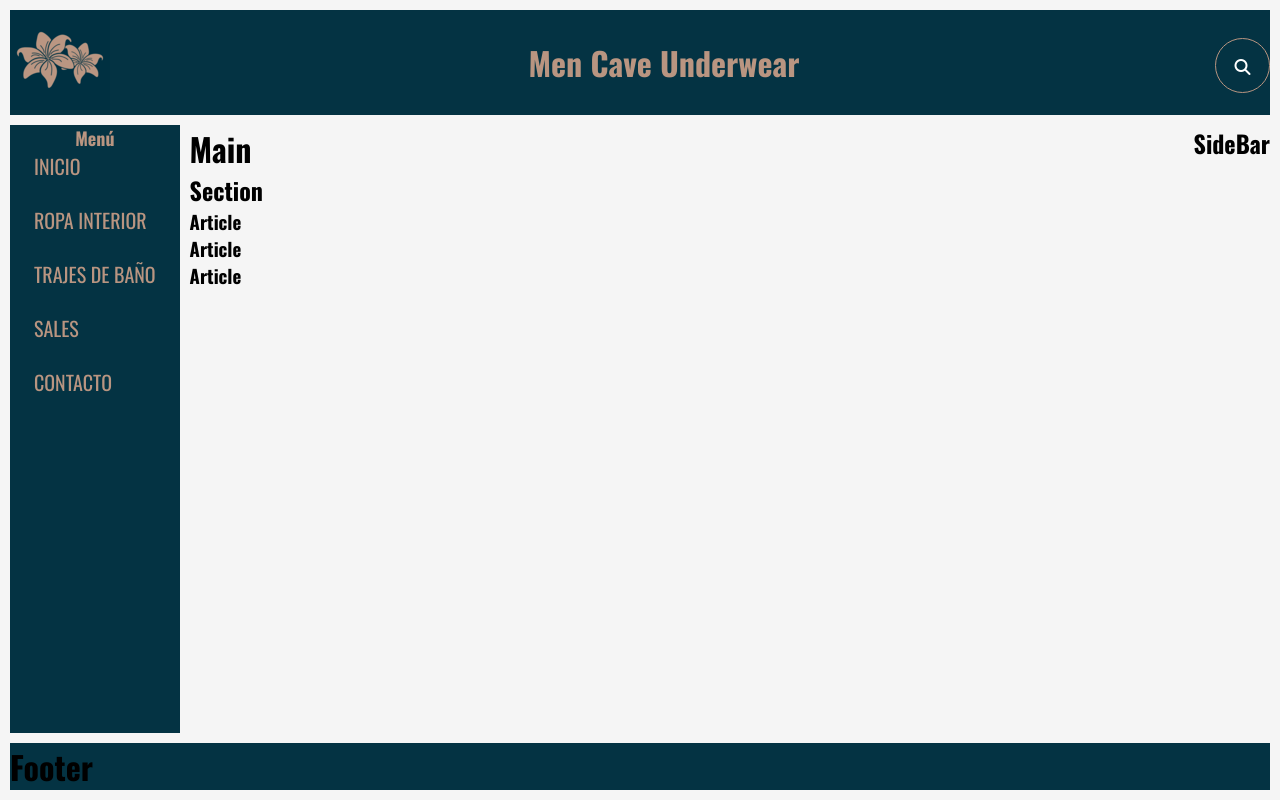
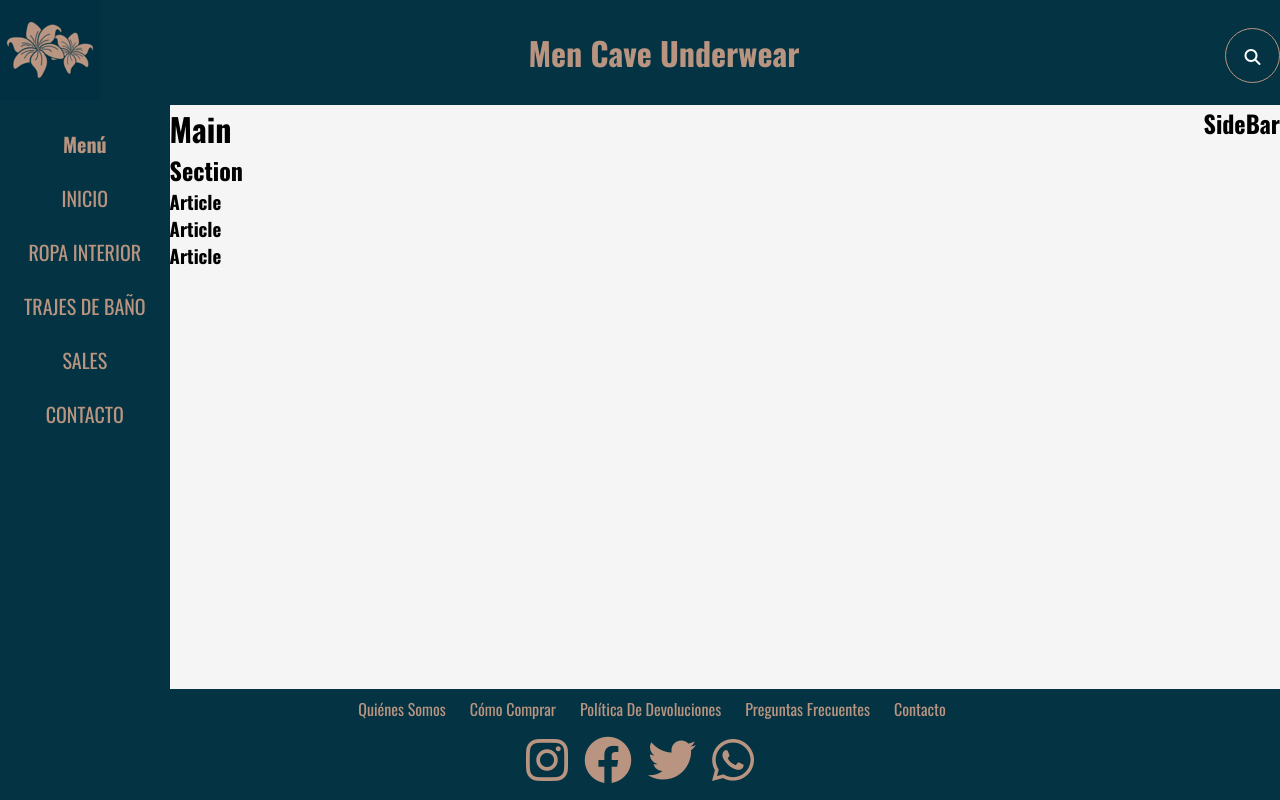
Before and after one commit to vicxonm/Preentrega2Mejias, a plain HTML site: page index.html in a window 1280 px wide. Drawn offline with nearby package versions, Linux system fonts and the light colour scheme.

Commit message:
Se creó el footer y sus elementos

```diff
--- a/css/style.css
+++ b/css/style.css
@@ -12,9 +12,9 @@ body {
   font-family: "Oswald", sans-serif;
   background-color: whitesmoke;
   margin: 0;
-  padding: 10px;
+  padding: 0;
   display: grid;
-  grid-gap: 10px;
+  grid-gap: 0;
   grid-template-rows: auto auto 1fr auto auto;
   min-height: 100vh;
   grid-template-columns: 1fr;
@@ -56,7 +56,6 @@ footer {
 
 .headerContainer {
   display: flex;
-  position: static;
   flex-direction: column;
   align-items: center;
   background-color: #043343;
@@ -105,25 +104,30 @@ footer {
 
 /* NAVBAR */
 .navContainer {
-  display: flex;
-  align-items: center;
   background-color: #043343;
   color: #b99581;
+  text-align: center;
+  text-size-adjust: 20px;
 }
 
 .nav__title {
   visibility: collapse;
+  padding: 1.5rem 0;
+  font-size: 20px;
 }
 .nav__list {
   list-style-type: none;
   display: flex;
+  justify-content: space-between;
+  align-items: center;
+  margin: auto;
+  font-size: 12px;
 }
 
 .nav__link {
   color: #b99581;
   text-transform: uppercase;
   text-decoration: none;
-  font-size: 12px;
 }
 
 .nav__link:hover {
@@ -131,9 +135,53 @@ footer {
 }
 
 .nav__item {
-  margin: 0 0 0 1.5rem;
-  justify-content: center;
+  margin: 0 1.5rem 0 1.5rem;
+}
+
+/*FOOTER*/
+.footerContainer {
+  background-color: #043343;
+  padding: 0.5rem 0;
+}
+
+.footerList {
+  list-style-type: none;
+  display: flex;
+  flex-direction: column;
+  justify-content: space-between;
   align-items: center;
+}
+
+.footerList__link {
+  color: #b99581;
+  text-transform: capitalize;
+  text-decoration: none;
+  text-align: center;
+}
+
+.footerList__link:hover {
+  opacity: 0.65;
+}
+
+.footerList__item {
+  margin: 0 0 0 0;
+}
+
+.footerSocial {
+  display: flex;
+  justify-content: space-between;
+  align-items: center;
+  font-size: 3rem;
+  padding: 0 1rem 0 0;
+}
+.footerSocial a {
+  color: #b99581;
+  text-decoration: none;
+  margin-left: 1rem;
+}
+
+.footerSocial a:hover {
+  opacity: 0.65;
 }
 
 /*MEDIA QUERIES*/
@@ -159,6 +207,14 @@ footer {
   .header__searchBar input {
     width: 0px;
     transition: all 0.6s ease;
+  }
+
+  .footerList {
+    flex-direction: row;
+  }
+
+  .footerSocial {
+    justify-content: center;
   }
 }
 
@@ -208,4 +264,17 @@ footer {
     text-decoration: none;
     font-size: 20px;
   }
+
+  .footerList {
+    flex-direction: row;
+    justify-content: center;
+  }
+
+  .footerList__item {
+    margin: 0 0 0 1.5rem;
+  }
+
+  .footerSocial {
+    justify-content: center;
+  }
 }
--- a/index.html
+++ b/index.html
@@ -123,8 +123,48 @@
 
     <!-- FOOTER STARTS -->
     <footer>
-      <div class="container">
-        <h1>Footer</h1>
+      <div class="footerContainer">
+        <ul class="footerList">
+          <li class="footerList__item">
+            <a href="pages/quienes_somos.html" class="footerList__link">
+              Quiénes Somos
+            </a>
+          </li>
+          <li class="footerList__item">
+            <a href="pages/como_comprar.html" class="footerList__link">
+              Cómo Comprar
+            </a>
+          </li>
+          <li class="footerList__item">
+            <a href="pages/politica_devoluciones.html" class="footerList__link">
+              Política de Devoluciones
+            </a>
+          </li>
+          <li class="footerList__item">
+            <a href="pages/preguntas_frecuentes.html" class="footerList__link">
+              Preguntas Frecuentes
+            </a>
+          </li>
+          <li class="footerList__item">
+            <a href="pages/contacto.html" class="footerList__link">
+              Contacto
+            </a>
+          </li>
+        </ul>
+        <div class="footerSocial">
+          <a href="https://www.instagram.com/" target="_blank">
+            <i class="fa-brands fa-instagram"></i>
+          </a>
+          <a href="https://www.facebook.com/" target="_blank">
+            <i class="fa-brands fa-facebook"></i>
+          </a>
+          <a href="https://twitter.com/" target="_blank">
+            <i class="fa-brands fa-twitter"></i>
+          </a>
+          <a href="https://web.whatsapp.com/" target="_blank">
+            <i class="fa-brands fa-whatsapp"></i>
+          </a>
+        </div>
       </div>
     </footer>
     <!-- FOOTER ENDS -->
```
Also changed, not shown: 1 other file.
